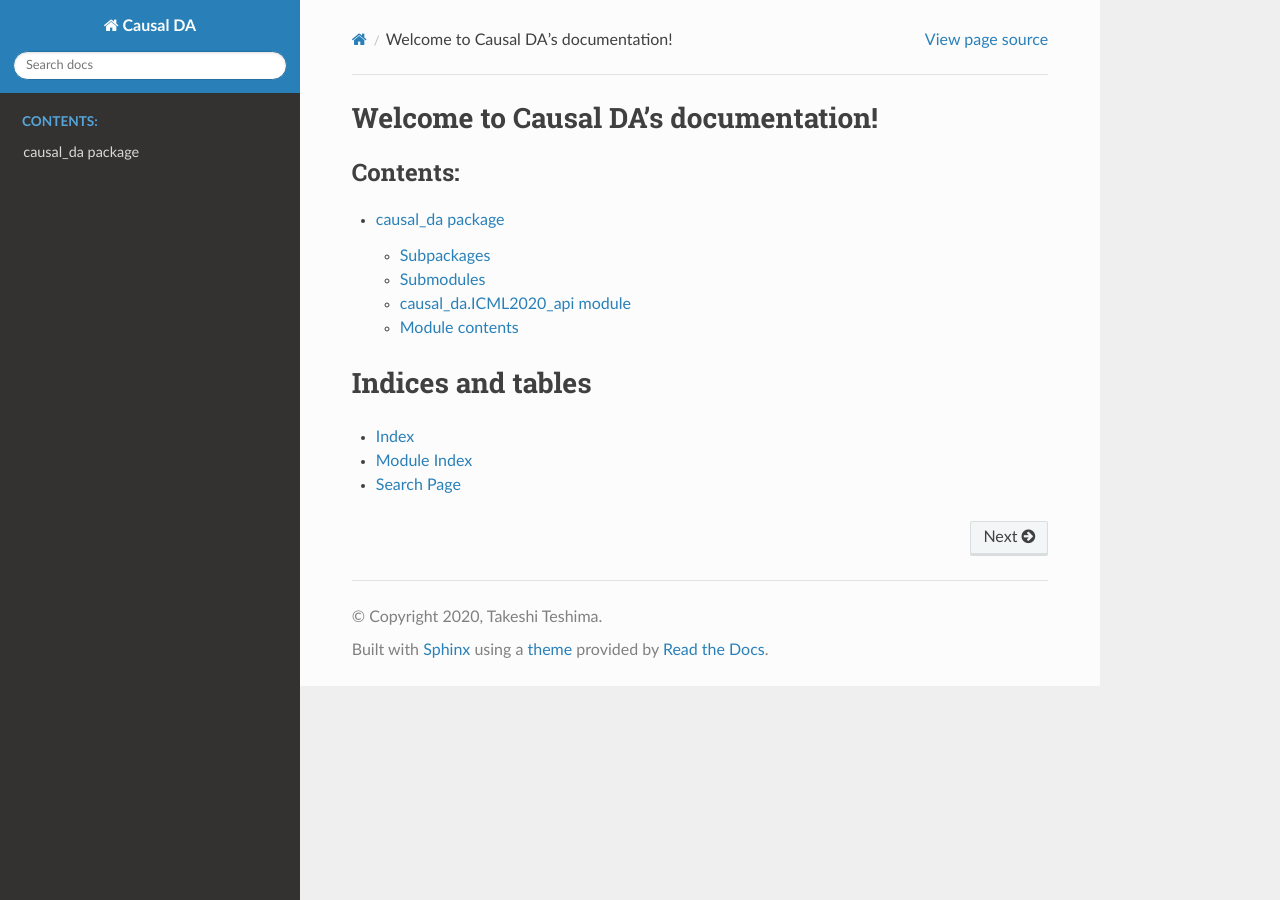
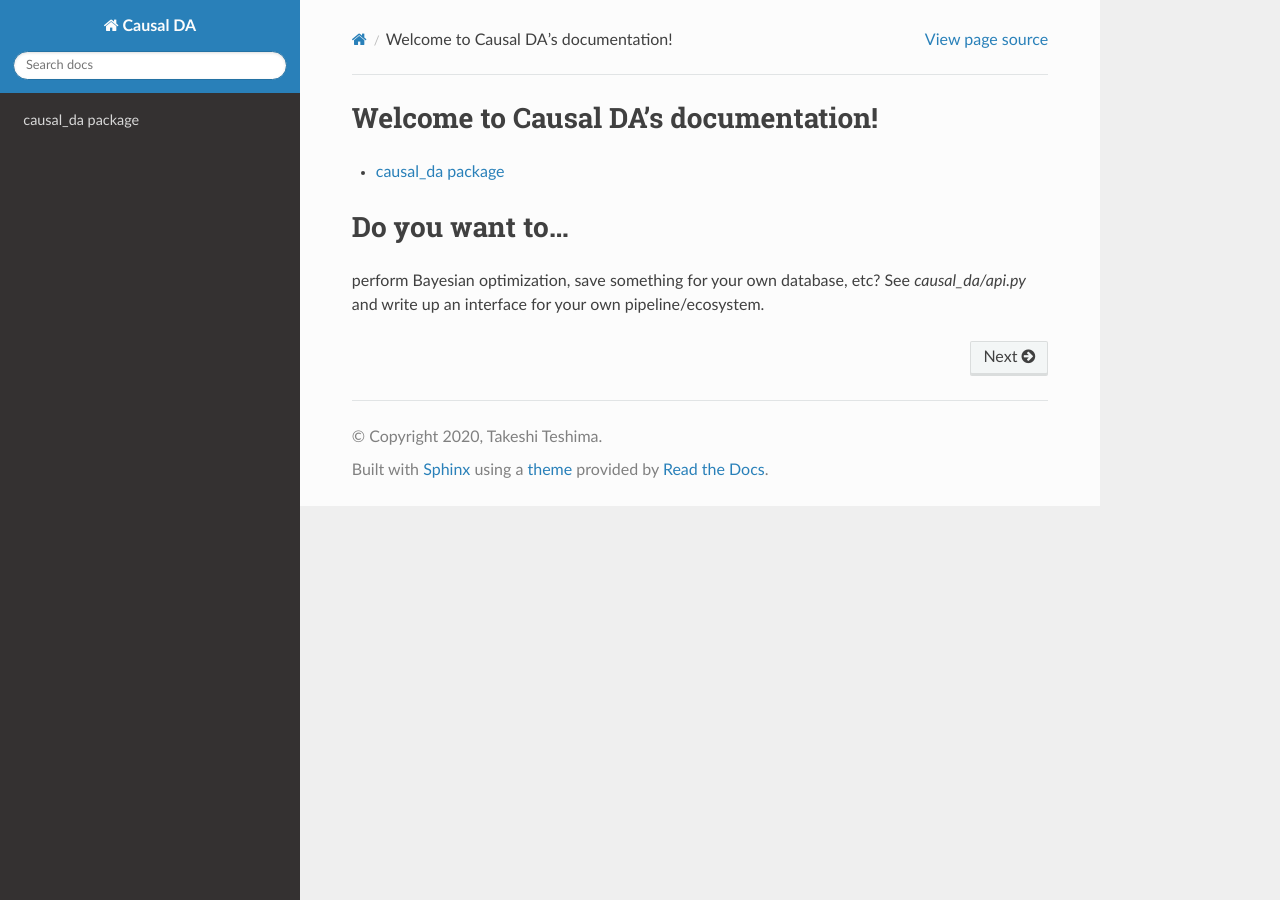
Before and after one commit to takeshi-teshima/few-shot-domain-adaptation-by-causal-mechanism-transfer, a Sphinx documentation site: the page built from docs/index.rst, in a window 1280 px wide. Built offline with Sphinx 7.4.7 and the Read the Docs theme 2.0.0, drawn with Linux system fonts in a browser that asks for light colours; pages that are not in the unit, such as notebooks, are missing from menus.

```diff
--- a/docs/index.rst
+++ b/docs/index.rst
@@ -1,21 +1,36 @@
 .. Causal DA documentation master file, created by
-   sphinx-quickstart on Fri Jun 26 14:20:21 2020.
-   You can adapt this file completely to your liking, but it should at least
-   contain the root `toctree` directive.
+  sphinx-quickstart on Fri Jun 26 14:20:21 2020.
+  You can adapt this file completely to your liking, but it should at least
+  contain the root `toctree` directive.
 
 Welcome to Causal DA's documentation!
 =====================================
 
+
 .. toctree::
-   :maxdepth: 2
-   :caption: Contents:
+   :maxdepth: 1
 
    causal_da
 
 
-Indices and tables
-==================
+..
+   Indices and tables
+   ==================
 
-* :ref:`genindex`
-* :ref:`modindex`
-* :ref:`search`
+   * :ref:`genindex`
+   * :ref:`modindex`
+   * :ref:`search`
+
+
+Do you want to...
+=================
+perform Bayesian optimization, save something for your own database, etc?
+See `causal_da/api.py` and write up an interface for your own pipeline/ecosystem.
+
+
+..
+   .. toctree::
+      :maxdepth: 2
+      :caption: Contents:
+
+      causal_da
```
Also changed, not shown: README.md (+10 -8 lines).
